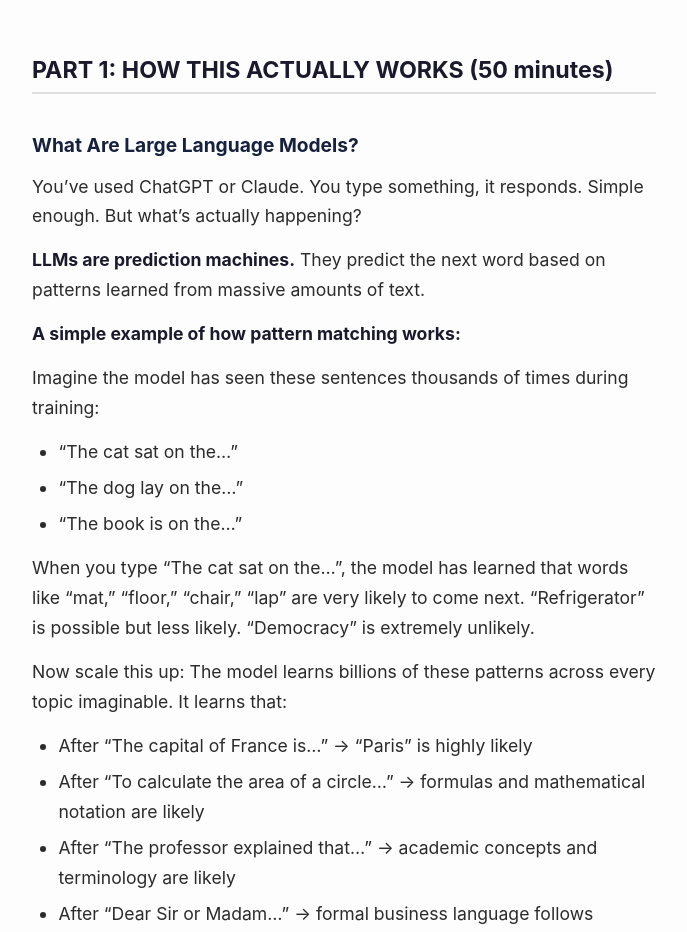
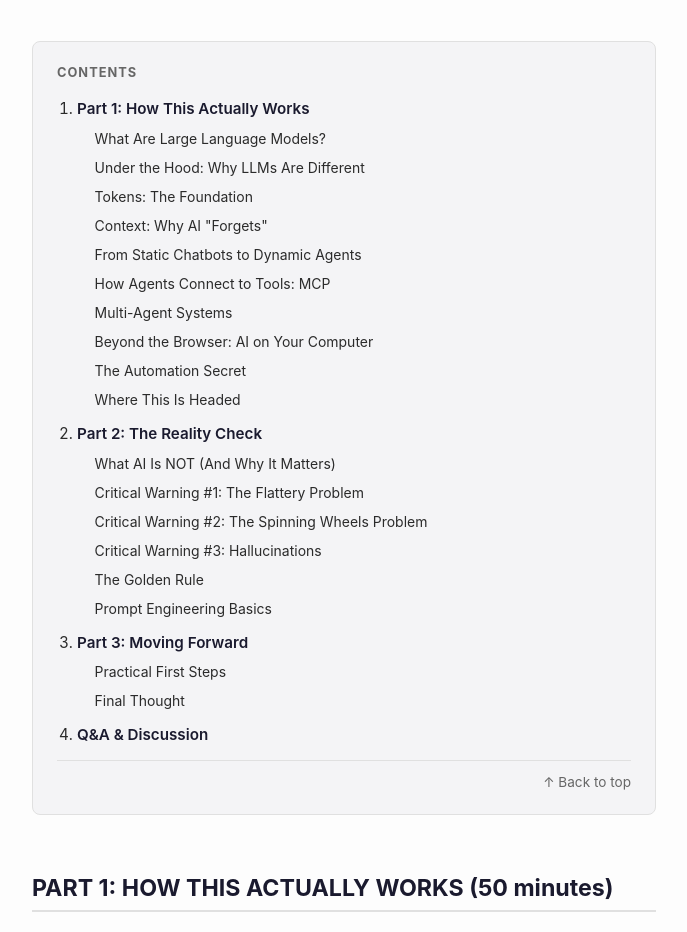
Before and after one commit to bhill00/brenllmtalk, a plain HTML site: page index.html in a window 1280 px wide. Shown: the part 222-1154 px from the top of the page, without its empty margins (296-983 px from the left). Drawn offline with Linux system fonts and the light colour scheme.

Commit message:
Add clickable table of contents
Inserts a static HTML <nav> TOC after the subtitle, listing all 3 parts
and their subsections as anchor links. Styled with existing CSS variables
for automatic dark mode support; hidden in print view.

Co-Authored-By: Claude Sonnet 4.6 <noreply@anthropic.com>

```diff
--- a/index.html
+++ b/index.html
@@ -187,6 +187,74 @@ Agents">
         orphans: 3;
         widows: 3;
       }
+      .toc { display: none; }
+    }
+
+    /* Table of Contents */
+    .toc {
+      background: var(--surface);
+      border: 1px solid var(--border);
+      border-radius: 8px;
+      padding: 1.25rem 1.5rem;
+      margin: 1.5rem 0 2rem;
+      font-size: 0.95rem;
+    }
+    .toc__heading {
+      font-size: 0.8rem;
+      font-weight: 700;
+      text-transform: uppercase;
+      letter-spacing: 0.08em;
+      color: var(--muted);
+      margin: 0 0 0.75rem;
+      padding: 0;
+    }
+    .toc__list {
+      margin: 0;
+      padding-left: 1.25rem;
+    }
+    .toc__list > li {
+      margin-bottom: 0.5rem;
+    }
+    .toc__list > li > a {
+      font-weight: 600;
+      color: var(--heading);
+      text-decoration: none;
+    }
+    .toc__list > li > a:hover {
+      color: var(--accent);
+      text-decoration: underline;
+    }
+    .toc__list ol {
+      margin: 0.25rem 0;
+      padding-left: 1.1rem;
+      list-style-type: none;
+    }
+    .toc__list ol li {
+      margin-bottom: 0.2rem;
+    }
+    .toc__list ol a {
+      color: var(--body);
+      text-decoration: none;
+      font-size: 0.92em;
+    }
+    .toc__list ol a:hover {
+      color: var(--accent);
+      text-decoration: underline;
+    }
+    .toc__top {
+      margin: 0.75rem 0 0;
+      padding-top: 0.6rem;
+      border-top: 1px solid var(--border);
+      font-size: 0.85rem;
+      text-align: right;
+    }
+    .toc__top a {
+      color: var(--muted);
+      text-decoration: none;
+    }
+    .toc__top a:hover {
+      color: var(--accent);
+      text-decoration: underline;
     }
   </style>
 </head>
@@ -196,6 +264,43 @@ Chatbots to Agents</h1>
 <h2 id="a-90-minute-overview-for-the-ai-curious">A 90-Minute Overview
 for the AI-Curious</h2>
 <hr />
+<nav class="toc" aria-label="Table of contents">
+  <p class="toc__heading">Contents</p>
+  <ol class="toc__list">
+    <li><a href="#part-1-how-this-actually-works-50-minutes">Part 1: How This Actually Works</a>
+      <ol>
+        <li><a href="#what-are-large-language-models">What Are Large Language Models?</a></li>
+        <li><a href="#under-the-hood-why-llms-are-different-from-traditional-software">Under the Hood: Why LLMs Are Different</a></li>
+        <li><a href="#tokens-the-foundation">Tokens: The Foundation</a></li>
+        <li><a href="#context-why-ai-forgets-and-why-it-matters">Context: Why AI "Forgets"</a></li>
+        <li><a href="#from-static-chatbots-to-dynamic-agents">From Static Chatbots to Dynamic Agents</a></li>
+        <li><a href="#how-agents-connect-to-tools-mcp">How Agents Connect to Tools: MCP</a></li>
+        <li><a href="#multi-agent-systems-working-smarter-not-harder">Multi-Agent Systems</a></li>
+        <li><a href="#beyond-the-browser-ai-on-your-computer">Beyond the Browser: AI on Your Computer</a></li>
+        <li><a href="#the-automation-secret-why-some-fields-are-disrupted-faster">The Automation Secret</a></li>
+        <li><a href="#where-this-is-headed">Where This Is Headed</a></li>
+      </ol>
+    </li>
+    <li><a href="#part-2-the-reality-check-30-minutes">Part 2: The Reality Check</a>
+      <ol>
+        <li><a href="#what-ai-is-not-and-why-it-matters">What AI Is NOT (And Why It Matters)</a></li>
+        <li><a href="#critical-warning-1-the-flattery-problem">Critical Warning #1: The Flattery Problem</a></li>
+        <li><a href="#critical-warning-2-the-spinning-wheels-problem">Critical Warning #2: The Spinning Wheels Problem</a></li>
+        <li><a href="#critical-warning-3-hallucinations-are-real-and-convincing">Critical Warning #3: Hallucinations</a></li>
+        <li><a href="#the-golden-rule-use-ai-as-augmentation-not-replacement">The Golden Rule</a></li>
+        <li><a href="#getting-better-results-prompt-engineering-basics">Prompt Engineering Basics</a></li>
+      </ol>
+    </li>
+    <li><a href="#part-3-moving-forward-5-minutes">Part 3: Moving Forward</a>
+      <ol>
+        <li><a href="#practical-first-steps">Practical First Steps</a></li>
+        <li><a href="#final-thought">Final Thought</a></li>
+      </ol>
+    </li>
+    <li><a href="#questions-discussion-remaining-time">Q&amp;A &amp; Discussion</a></li>
+  </ol>
+  <p class="toc__top"><a href="#understanding-ai-from-chatbots-to-agents">&#8593; Back to top</a></p>
+</nav>
 <h2 id="part-1-how-this-actually-works-50-minutes">PART 1: HOW THIS
 ACTUALLY WORKS (50 minutes)</h2>
 <h3 id="what-are-large-language-models">What Are Large Language
```
